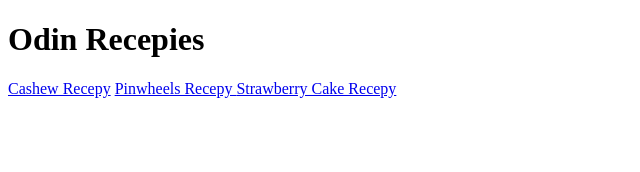
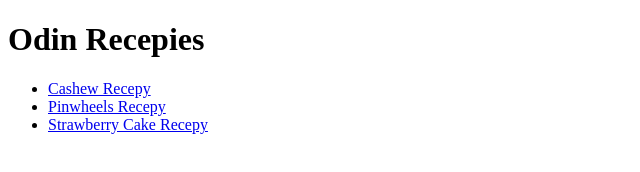
Before and after one commit to memajal/odin-recepies, a plain HTML site: page index.html in a window 1280 px wide. Shown: the whole page, without its empty margins (0-640 px from the left). Drawn offline with Linux system fonts and the light colour scheme.

Commit message:
Unordered list of the links in index.html
Created aun unordered list of the 3 recepies links to not appear in the same line

```diff
--- a/index.html
+++ b/index.html
@@ -8,9 +8,11 @@
 
     <body>
         <h1> Odin Recepies</h1>
-        <a href="recepies/cashew.htlm"> Cashew Recepy</a>
-        <a href="recepies/pinwheels.html"> Pinwheels Recepy </a>
-        <a href="recepies/strawberry-cake.html"> Strawberry Cake Recepy</a>
+       <ul>
+       <li><a href="recepies/cashew.html"> Cashew Recepy</a> </li>
+        <li><a href="recepies/pinwheels.html"> Pinwheels Recepy </a></li>
+        <li><a href="recepies/strawberry-cake.html"> Strawberry Cake Recepy</a> </li>
+       </ul>
     </body>
 
 </html>
```
Also changed, not shown: recepies/img/cashews.jpg (added), recepies/img/pinwheels.jpg (added), recepies/img/strawberry-crunch.jpg (added).
